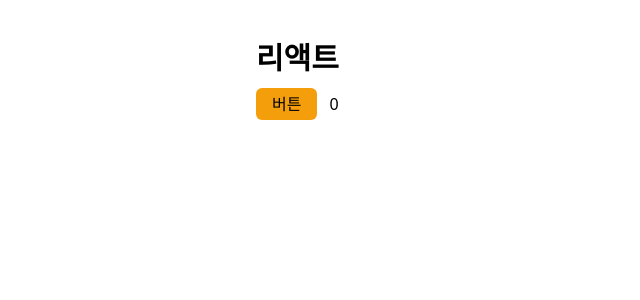
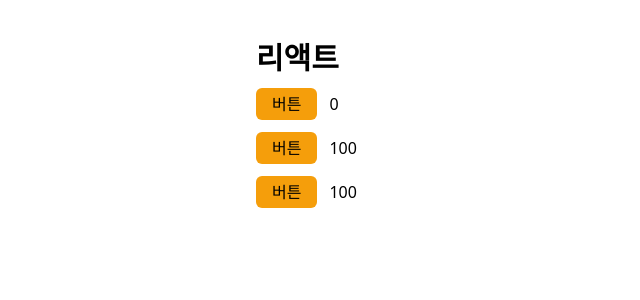
Before and after one commit to autroshot/next-js-playground, a Next.js app: page /react in a window 1280 px wide. Shown: the top 300 px of the page, without its empty margins (0-640 px from the left). Built offline with nearby package versions, Linux system fonts and the light colour scheme.

Commit message:
useContext 적용

```diff
--- /dev/null
+++ b/components/my-count-display.tsx
@@ -0,0 +1,19 @@
+import { MyCountContext } from '@/pages/react';
+import { useContext } from 'react';
+
+export default function MyCountDisplay({ onClick }: Props) {
+  const myCount = useContext(MyCountContext);
+
+  return (
+    <div className="flex items-center space-x-3">
+      <button className="bg-amber-500 px-4 py-1 rounded-md" onClick={onClick}>
+        버튼
+      </button>
+      <div>{myCount}</div>
+    </div>
+  );
+}
+
+interface Props {
+  onClick: () => void;
+}
--- a/pages/react.tsx
+++ b/pages/react.tsx
@@ -1,7 +1,11 @@
-import { useState } from 'react';
+import MyCountDisplay from '@/components/my-count-display';
+import { createContext, useState } from 'react';
+
+export const MyCountContext = createContext(10);
 
 export default function React() {
   const [count, setCount] = useState(0);
+  const [MyCount, setMyCount] = useState(100);
 
   return (
     <div className="mx-auto max-w-screen-md py-10 space-y-3">
@@ -15,10 +19,18 @@ export default function React() {
         </button>
         <div>{count}</div>
       </div>
+      <MyCountContext.Provider value={MyCount}>
+        <MyCountDisplay onClick={handleMyCountButtonClick} />
+        <MyCountDisplay onClick={handleMyCountButtonClick} />
+      </MyCountContext.Provider>
     </div>
   );
 
   function handleClick() {
     setCount(count + 1);
   }
+
+  function handleMyCountButtonClick() {
+    setMyCount(MyCount + 1);
+  }
 }
```
